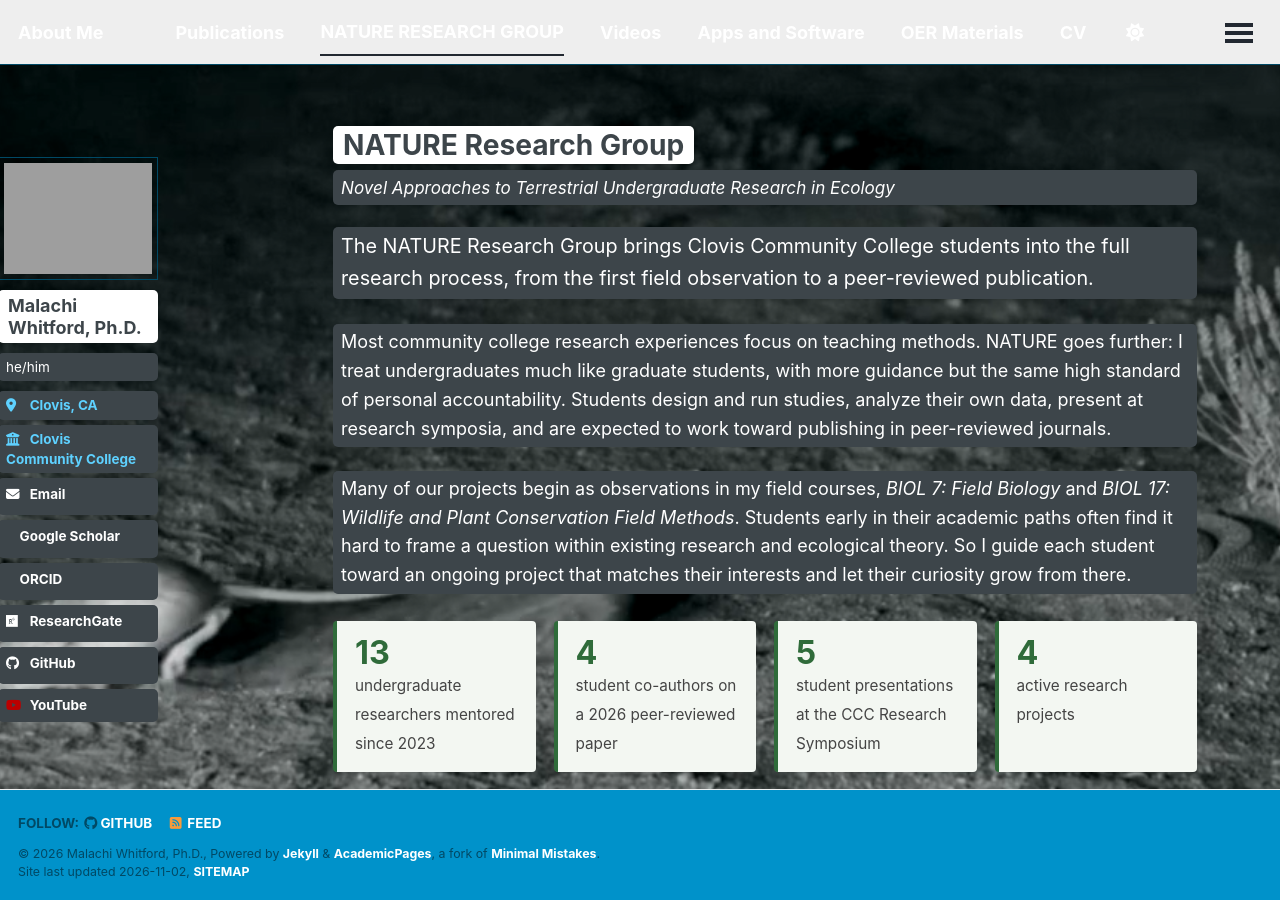
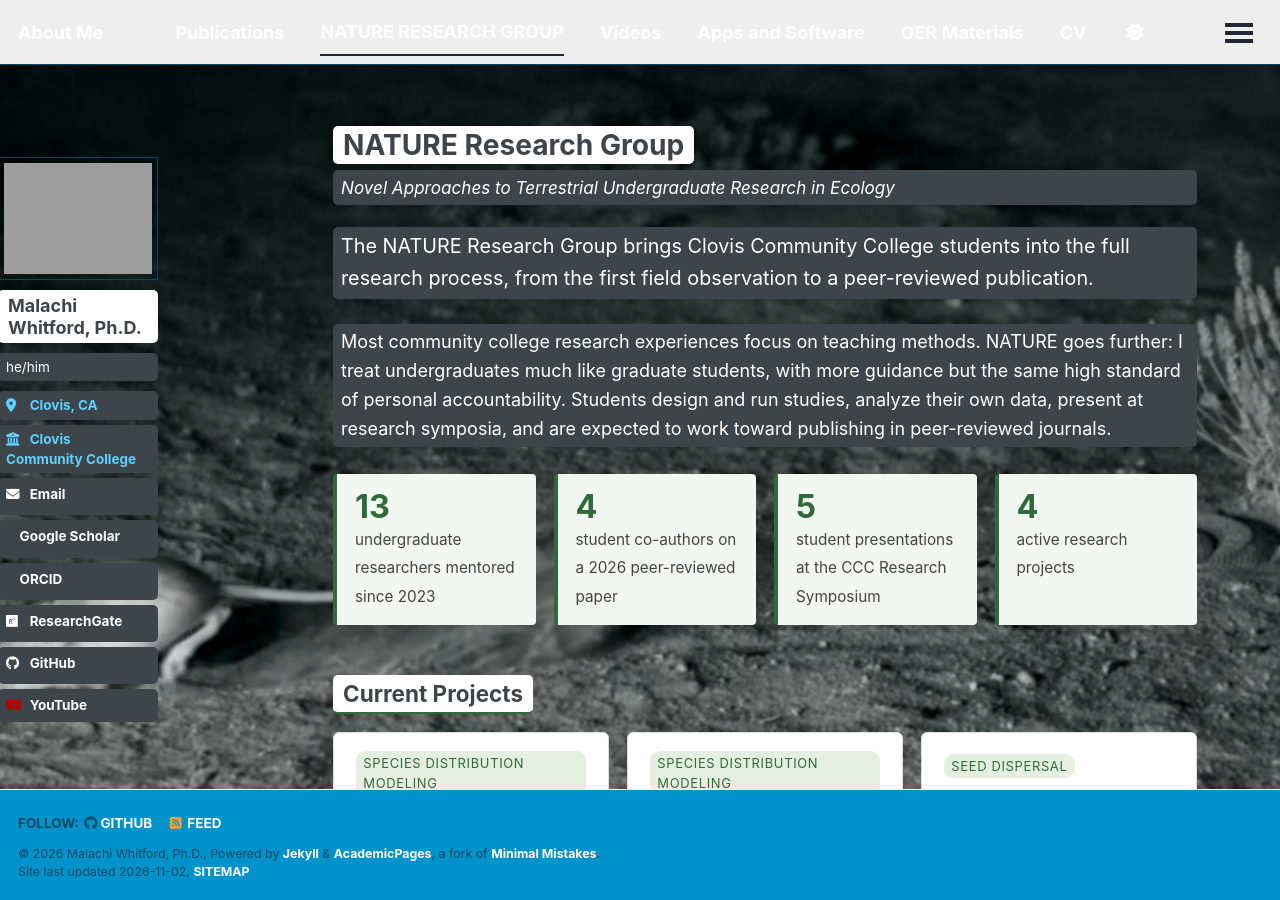
Before and after one commit to malachi-whitford/malachi-whitford.github.io, a Jekyll site: the page built from _pages/nature_research_group.html, in a window 1280 px wide and 900 px high. Built offline with Jekyll 4.4.1, drawn with Linux system fonts in a browser that asks for light colours; a style sheet for code colours, icons or effects is not loaded.

Commit message:
Update nature research group page content
Removed a paragraph about project initiation and student guidance.

```diff
--- a/_pages/nature_research_group.html
+++ b/_pages/nature_research_group.html
@@ -47,11 +47,7 @@
   <p>
     Most community college research experiences focus on teaching methods. NATURE goes further: I treat undergraduates much like graduate students, with more guidance but the same high standard of personal accountability. Students design and run studies, analyze their own data, present at research symposia, and are expected to work toward publishing in peer-reviewed journals.
   </p>
-  <p>
-    Many of our projects begin as observations in my field courses, <em>BIOL 7: Field Biology</em> and <em>BIOL 17: Wildlife and Plant Conservation Field Methods</em>. Students early in their academic paths often find it hard to frame a question within existing research and ecological theory. So I guide each student toward an ongoing project that matches their interests and let their curiosity grow from there.
-  </p>
-
-  <div class="stats">
+    <div class="stats">
     <div class="stat"><span class="num">13</span><span class="label">undergraduate researchers mentored since 2023</span></div>
     <div class="stat"><span class="num">4</span><span class="label">student co-authors on a 2026 peer-reviewed paper</span></div>
     <div class="stat"><span class="num">5</span><span class="label">student presentations at the CCC Research Symposium</span></div>
```
